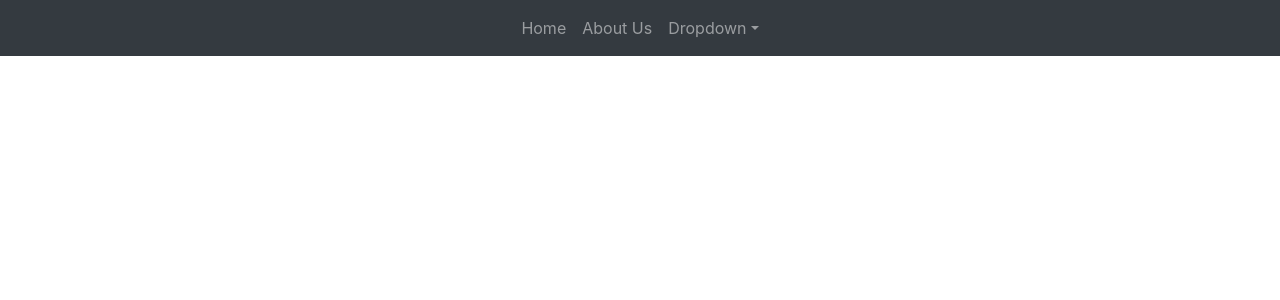
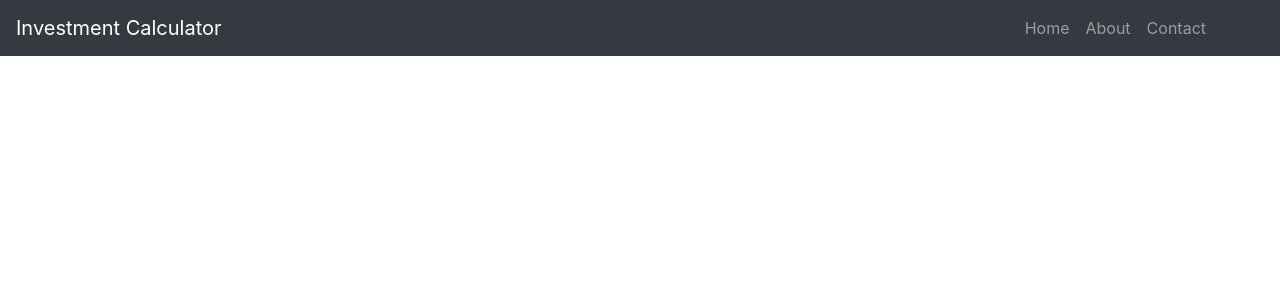
Before and after one commit to scottgibson21/investment-calculator, a React (Create React App) app: page / in a window 1280 px wide. Shown: the top 300 px of the page. Built offline with nearby package versions, Linux system fonts and the light colour scheme.

Commit message:
feat: add brand icon to nav header

```diff
--- a/src/components/Navigation.js
+++ b/src/components/Navigation.js
@@ -5,26 +5,19 @@ import NavDropdown from "react-bootstrap/NavDropDown";
 
 export default function Navigation() {
   return (
-    <NavBar bg="dark" variant="dark" style={{ justifyContent: "center" }}>
-      <Nav activeKey="/home" className="justify-content-end">
+    <NavBar bg="dark" variant="dark" style={{ justifyContent: "flex-end" }}>
+      <div style={{ width: "100%" }}>
+        <NavBar.Brand href="#home">Investment Calculator</NavBar.Brand>
+      </div>
+      <Nav activeKey="/home" style={{ marginRight: 50 }}>
         <Nav.Item>
           <Nav.Link eventKey="link-1">Home</Nav.Link>
         </Nav.Item>
         <Nav.Item>
-          <Nav.Link eventKey="link-2">About Us</Nav.Link>
+          <Nav.Link eventKey="link-2">About</Nav.Link>
         </Nav.Item>
         <Nav.Item>
-          <NavDropdown title="Dropdown" id="basic-nav-dropdown">
-            <NavDropdown.Item href="#action/3.1">Action</NavDropdown.Item>
-            <NavDropdown.Item href="#action/3.2">
-              Another action
-            </NavDropdown.Item>
-            <NavDropdown.Item href="#action/3.3">Something</NavDropdown.Item>
-            <NavDropdown.Divider />
-            <NavDropdown.Item href="#action/3.4">
-              Separated link
-            </NavDropdown.Item>
-          </NavDropdown>
+          <Nav.Link eventKey="link-2">Contact</Nav.Link>
         </Nav.Item>
       </Nav>
     </NavBar>
```
Also changed, not shown: public/index.html (+0 -10 lines).
